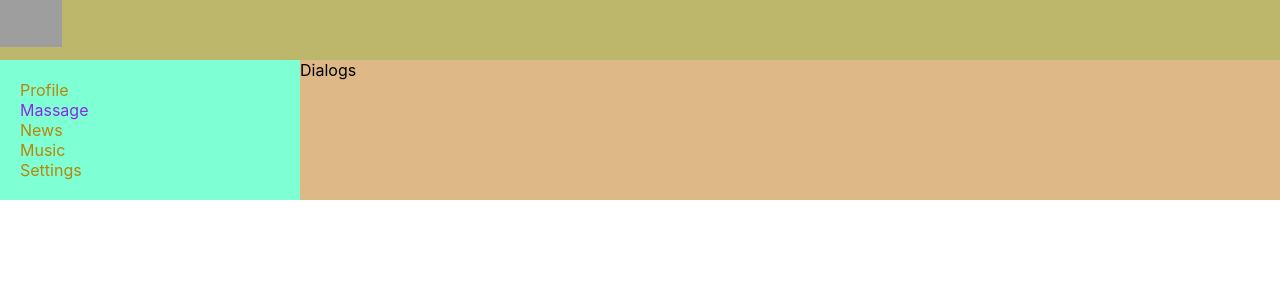
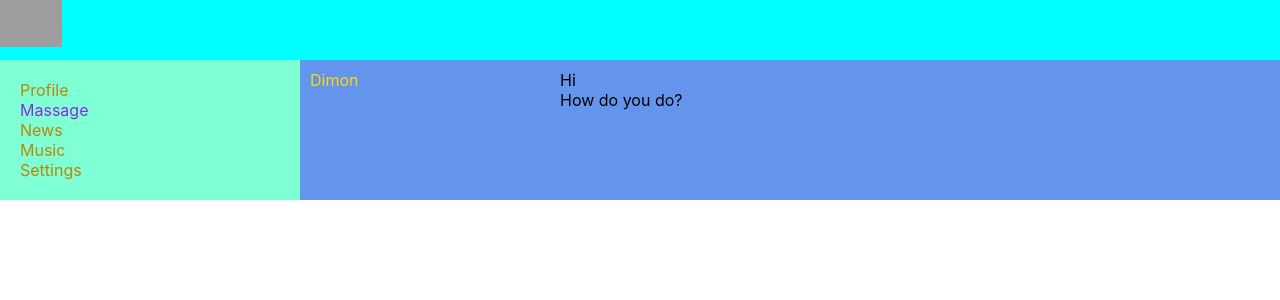
Before and after one commit to gargandiz/social_network_way_of_samurai, a React (Create React App) app: page /dialogs in a window 1280 px wide. Shown: the top 300 px of the page. Built offline with nearby package versions, Linux system fonts and the light colour scheme; grey boxes are pictures that could not be loaded.

Commit message:
lesson_21

```diff
--- a/src/App.css
+++ b/src/App.css
@@ -12,5 +12,5 @@
 
 .app-wrapper-content {
     grid-area: c;
-    background-color: burlywood;
+    background-color: cornflowerblue;
 }
--- a/src/components/Dialogs/Dialogs.module.css
+++ b/src/components/Dialogs/Dialogs.module.css
@@ -0,0 +1,24 @@
+.dialogs {
+    display: grid;
+    grid-template-columns: 2fr 10fr;
+}
+
+.dialogsItem {
+    padding: 10px;
+}
+
+.dialogsItem .active {
+    color: gold;
+}
+
+.dialog {
+
+}
+
+.massages {
+    padding: 10px;
+}
+
+.massage {
+
+}
--- a/src/components/Dialogs/Dialogs.tsx
+++ b/src/components/Dialogs/Dialogs.tsx
@@ -2,7 +2,19 @@ import React from 'react';
 import classes from "./Dialogs.module.css"
 
 const Dialogs = () => {
-    return <div>Dialogs</div>
+    return (
+        <div className={classes.dialogs}>
+            <div className={classes.dialogsItem}>
+                <div className={classes.dialog + " " + classes.active}>
+                    Dimon
+                </div>
+            </div>
+            <div className={classes.massages}>
+                <div className={classes.massage}>Hi</div>
+                <div className={classes.massage}>How do you do?</div>
+            </div>
+        </div>
+    )
 }
 
 export default Dialogs;
--- a/src/components/Header/Header.module.css
+++ b/src/components/Header/Header.module.css
@@ -1,6 +1,6 @@
 .header {
     grid-area: h;
-    background-color: darkkhaki;
+    background-color: cyan;
 }
 
 .header img {
```
